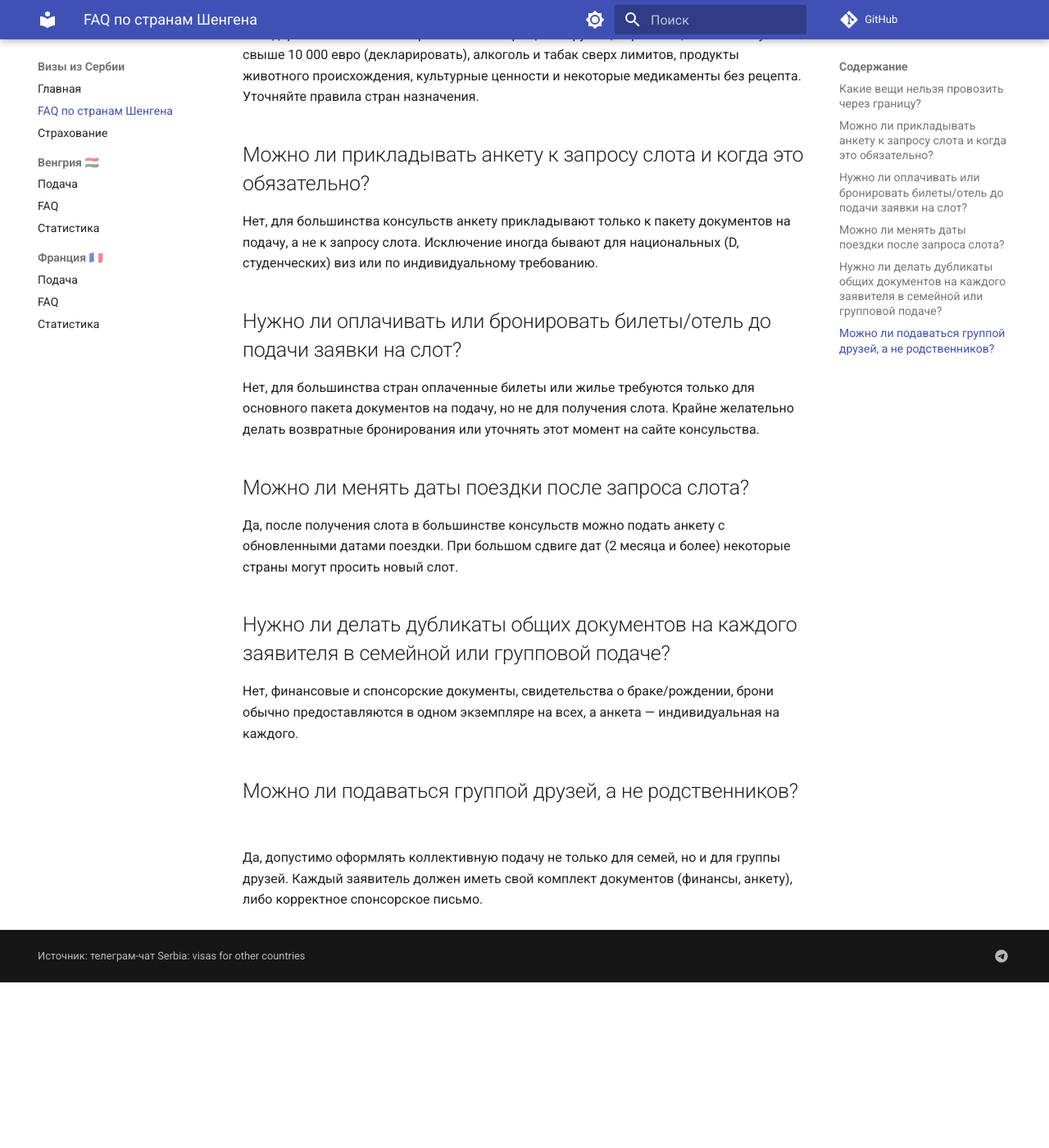
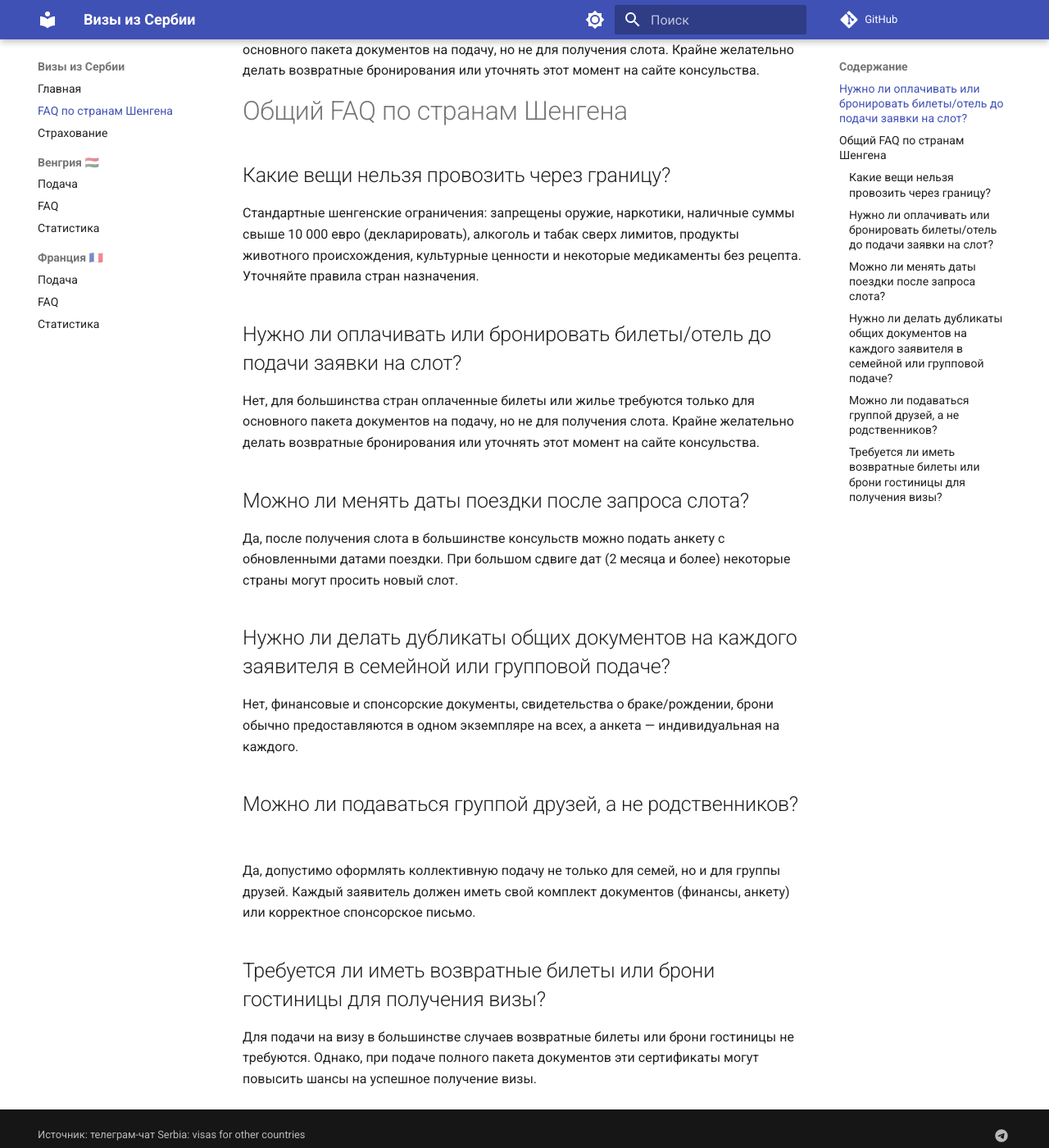
Before and after one commit to tgdigest/serbia-visas-for-other-countries, an MkDocs documentation site: the page built from docs/general-faq.md, in a window 1280 px wide and 1400 px high, scrolled down 202 px. Shown: the whole window at 82% size. Built offline with MkDocs 1.6.1 and Material for MkDocs 9.7.7, drawn with Linux system fonts in a browser that asks for light colours; comment, search, counter and statistics services are not loaded; before the commit the page ends 1400 px from its top, so only the background shows below that; some of the changed text lies outside the part shown.

```diff
--- a/docs/general-faq.md
+++ b/docs/general-faq.md
@@ -1,11 +1,11 @@
 
+## Нужно ли оплачивать или бронировать билеты/отель до подачи заявки на слот?
+Нет, для большинства стран оплаченные билеты или жилье требуются только для основного пакета документов на подачу, но не для получения слота. Крайне желательно делать возвратные бронирования или уточнять этот момент на сайте консульства.
 # Общий FAQ по странам Шенгена
 
 ## Какие вещи нельзя провозить через границу?
 Стандартные шенгенские ограничения: запрещены оружие, наркотики, наличные суммы свыше 10 000 евро (декларировать), алкоголь и табак сверх лимитов, продукты животного происхождения, культурные ценности и некоторые медикаменты без рецепта. Уточняйте правила стран назначения.
 
-## Можно ли прикладывать анкету к запросу слота и когда это обязательно?
-Нет, для большинства консульств анкету прикладывают только к пакету документов на подачу, а не к запросу слота. Исключение иногда бывают для национальных (D, студенческих) виз или по индивидуальному требованию.
 
 ## Нужно ли оплачивать или бронировать билеты/отель до подачи заявки на слот?
 Нет, для большинства стран оплаченные билеты или жилье требуются только для основного пакета документов на подачу, но не для получения слота. Крайне желательно делать возвратные бронирования или уточнять этот момент на сайте консульства.
@@ -17,4 +17,7 @@
 Нет, финансовые и спонсорские документы, свидетельства о браке/рождении, брони обычно предоставляются в одном экземпляре на всех, а анкета — индивидуальная на каждого.
 
 ## Можно ли подаваться группой друзей, а не родственников?
-Да, допустимо оформлять коллективную подачу не только для семей, но и для группы друзей. Каждый заявитель должен иметь свой комплект документов (финансы, анкету), либо корректное спонсорское письмо.
+Да, допустимо оформлять коллективную подачу не только для семей, но и для группы друзей. Каждый заявитель должен иметь свой комплект документов (финансы, анкету) или корректное спонсорское письмо.
+
+## Требуется ли иметь возвратные билеты или брони гостиницы для получения визы?
+Для подачи на визу в большинстве случаев возвратные билеты или брони гостиницы не требуются. Однако, при подаче полного пакета документов эти сертификаты могут повысить шансы на успешное получение визы.
```
Also changed, not shown: docs/france/faq.md (+2 -2 lines), docs/hungary/faq.md (+4 -4 lines).
